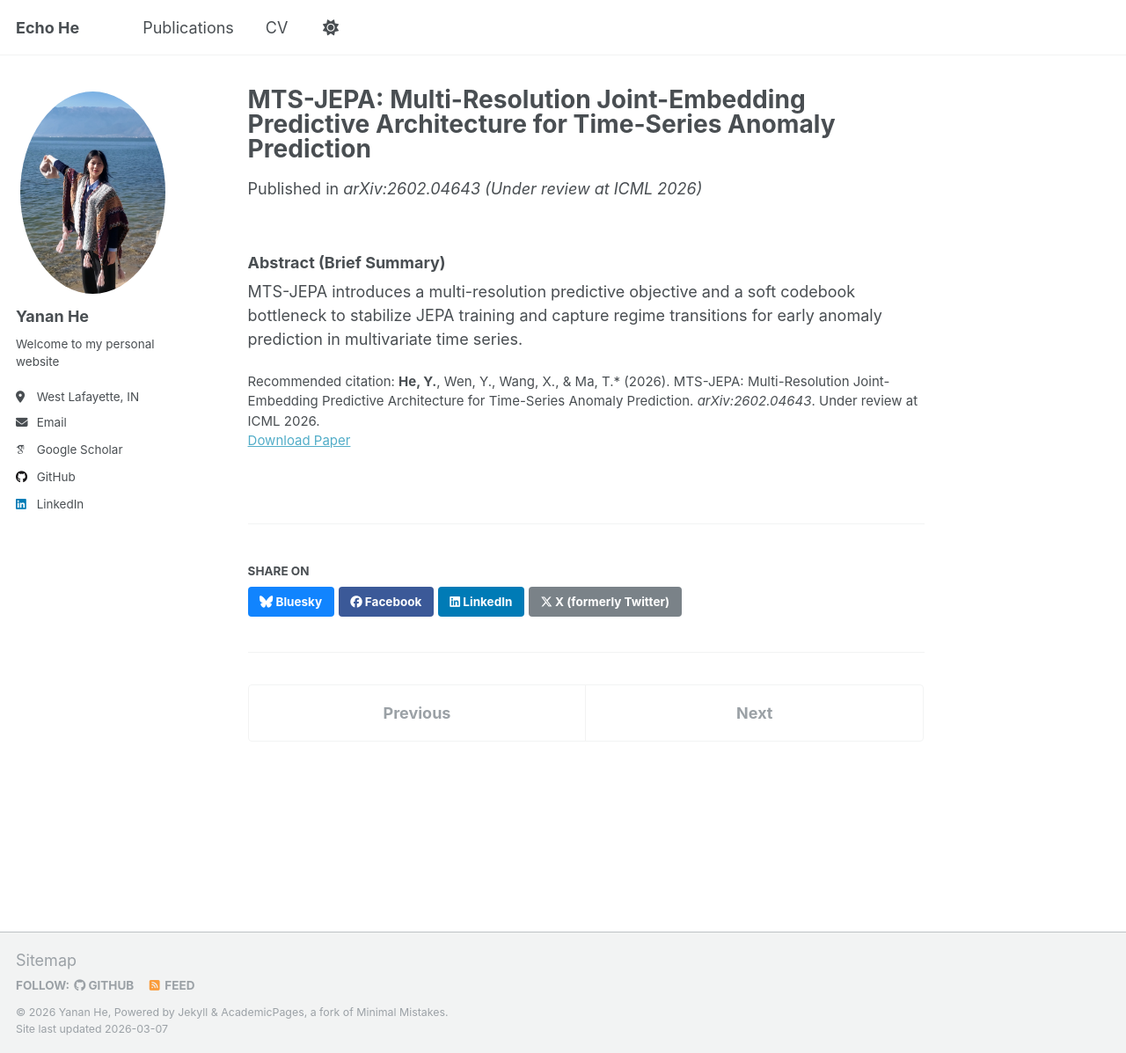
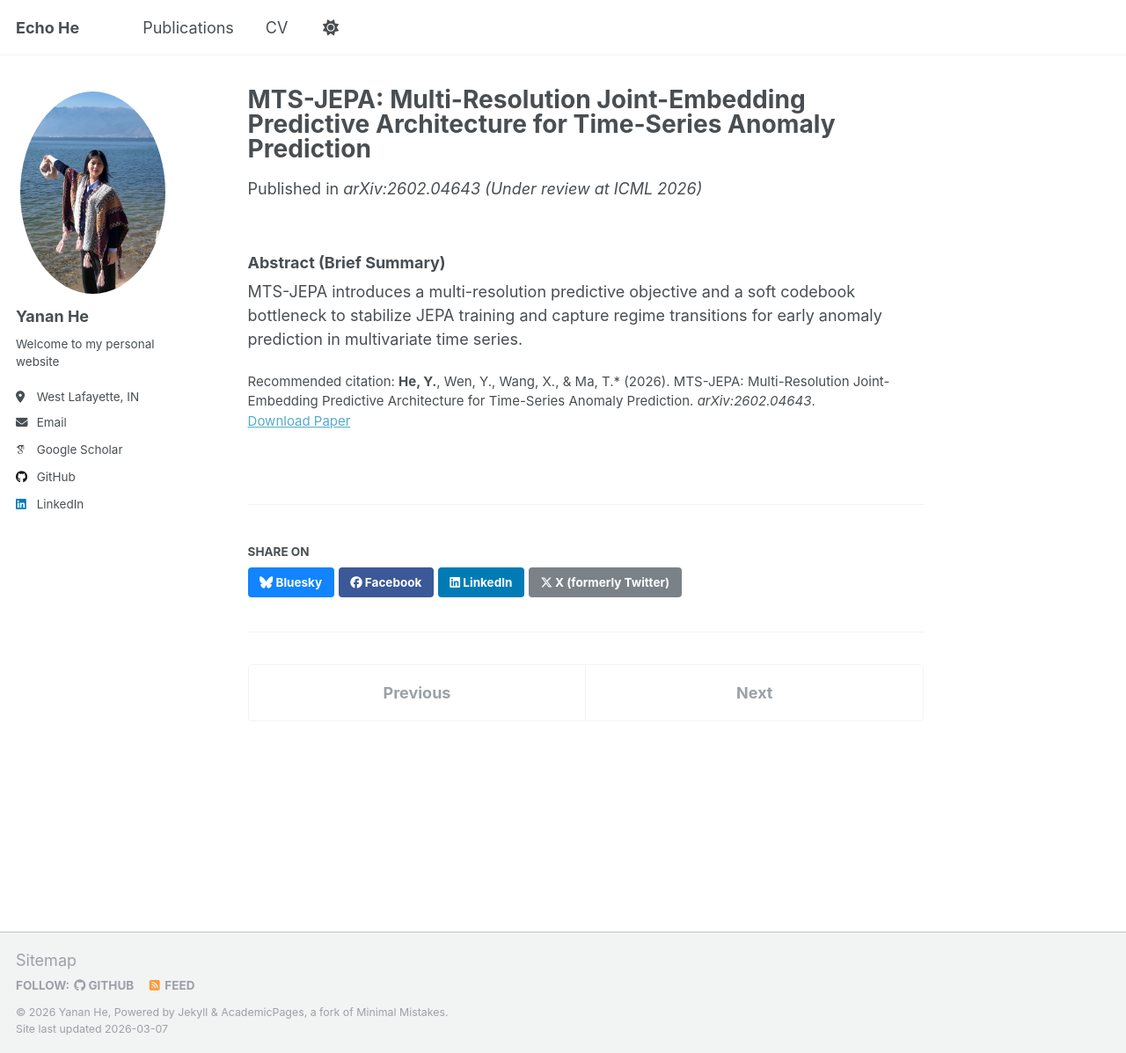
Before and after one commit to Echoo113/Echoo113.github.io, a Jekyll site: the page built from _publications/2026-02-01-mts-jepa.md, in a window 1280 px wide and 1197 px high. Shown: the whole window at 88% size. Built offline with Jekyll 4.4.1, drawn with Linux system fonts in a browser that asks for light colours; some web fonts are replaced.

Commit message:
Update publication citation rules for arXiv and under-review entries

```diff
--- a/_publications/2026-02-01-mts-jepa.md
+++ b/_publications/2026-02-01-mts-jepa.md
@@ -7,7 +7,7 @@ date: 2026-02-01
 venue: "arXiv:2602.04643 (Under review at ICML 2026)"
 paperurl: "https://arxiv.org/pdf/2602.04643"
 excerpt: "MTS-JEPA introduces a multi-resolution predictive objective and a soft codebook bottleneck to stabilize JEPA training and capture regime transitions for early anomaly prediction in multivariate time series."
-citation: "<b>He, Y.</b>, Wen, Y., Wang, X., & Ma, T.* (2026). MTS-JEPA: Multi-Resolution Joint-Embedding Predictive Architecture for Time-Series Anomaly Prediction. <i>arXiv:2602.04643</i>. Under review at ICML 2026."
+citation: "<b>He, Y.</b>, Wen, Y., Wang, X., & Ma, T.* (2026). MTS-JEPA: Multi-Resolution Joint-Embedding Predictive Architecture for Time-Series Anomaly Prediction. <i>arXiv:2602.04643</i>."
 authors: "He, Y.; Wen, Y.; Wang, X.; Ma, T.*"
 ---
 
```
Also changed, not shown: _publications/2025-01-02-socioeconomic-gradients-stroke.md (+0 -1 lines).
